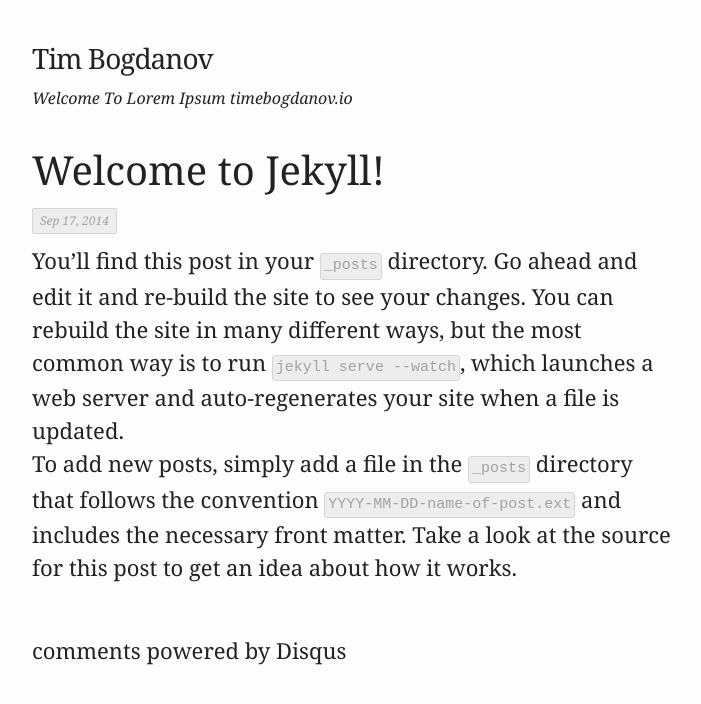
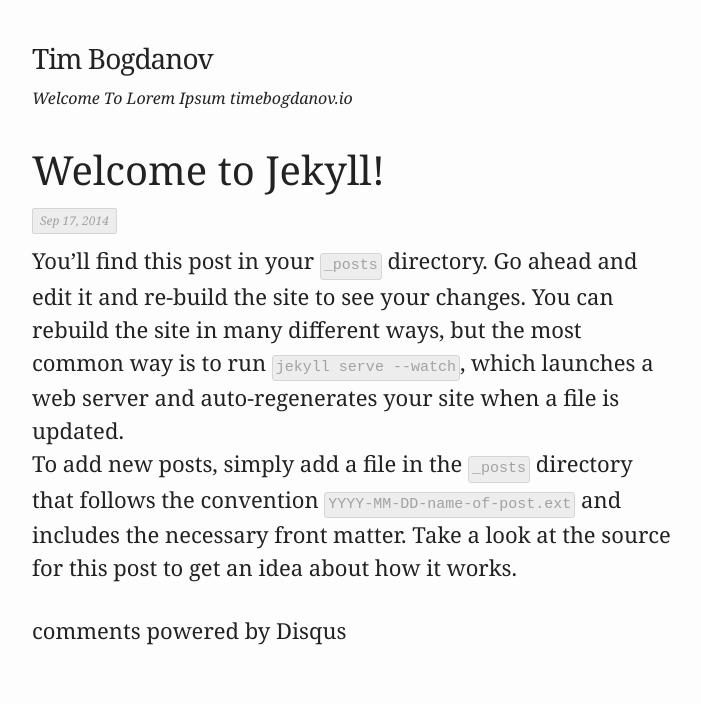
Before and after one commit to timbog80/timbog80.github.io, a Jekyll site: the page built from _posts/2014-09-17-welcome-to-jekyll.markdown, in a window 1280 px wide. Shown: the top 704 px of the page, without its empty margins (288-989 px from the left). Built offline with Jekyll 4.4.1, drawn with Linux system fonts in a browser that asks for light colours; nearby versions of some CDN libraries; comment, search, counter and statistics services are not loaded.

Commit message:
Update Disqus

```diff
--- a/_sass/_layout.scss
+++ b/_sass/_layout.scss
@@ -30,6 +30,10 @@
 
 .page-heading {
   font-size: 20px;
+}
+
+.post {
+  margin-bottom: 50px;
 }
 
 .post-list {
@@ -85,5 +89,5 @@
 }
 
 .post-content {
-  margin-bottom: 50px;
+  margin-bottom: 30px;
 }
```
Also changed, not shown: 1 other file.
